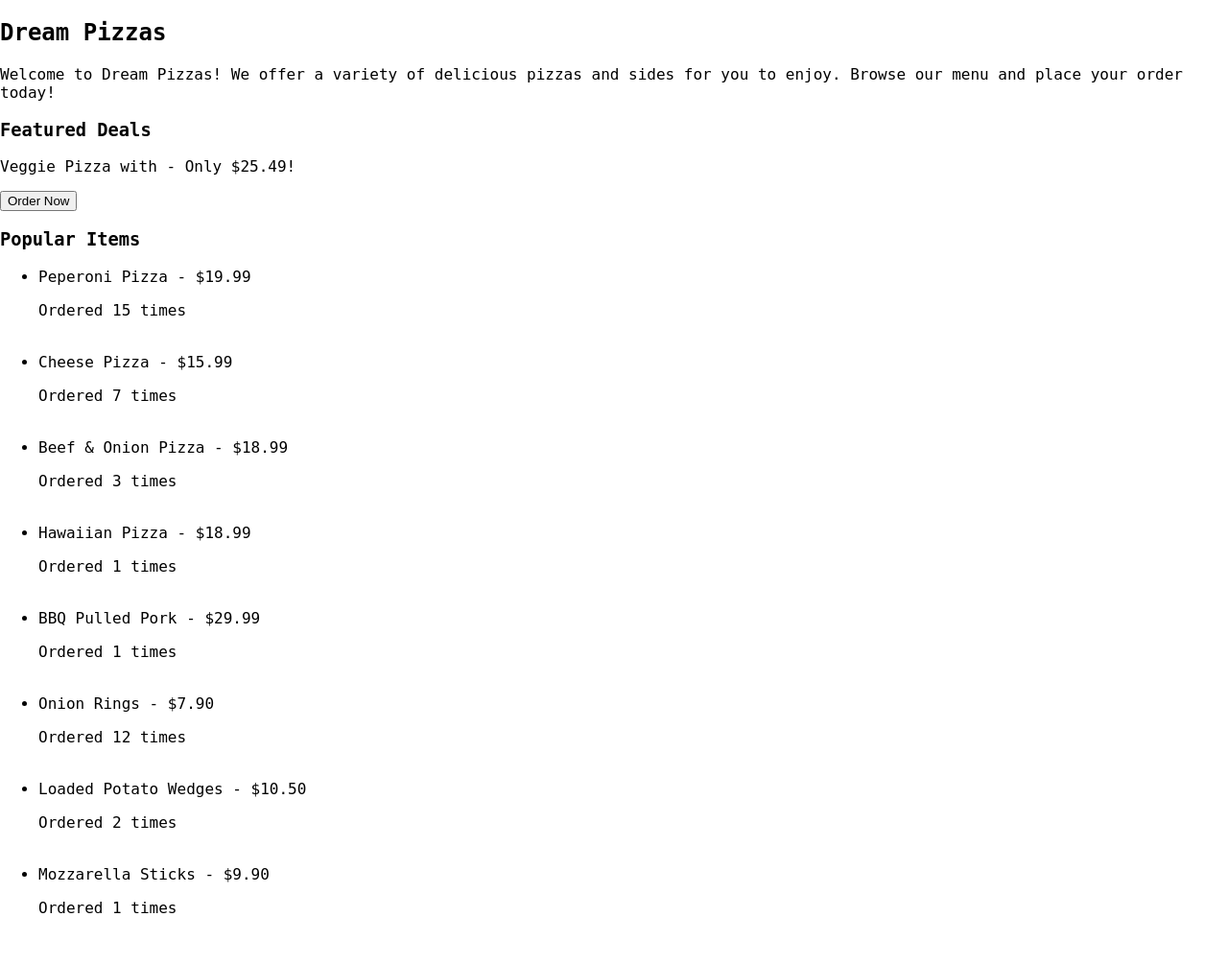
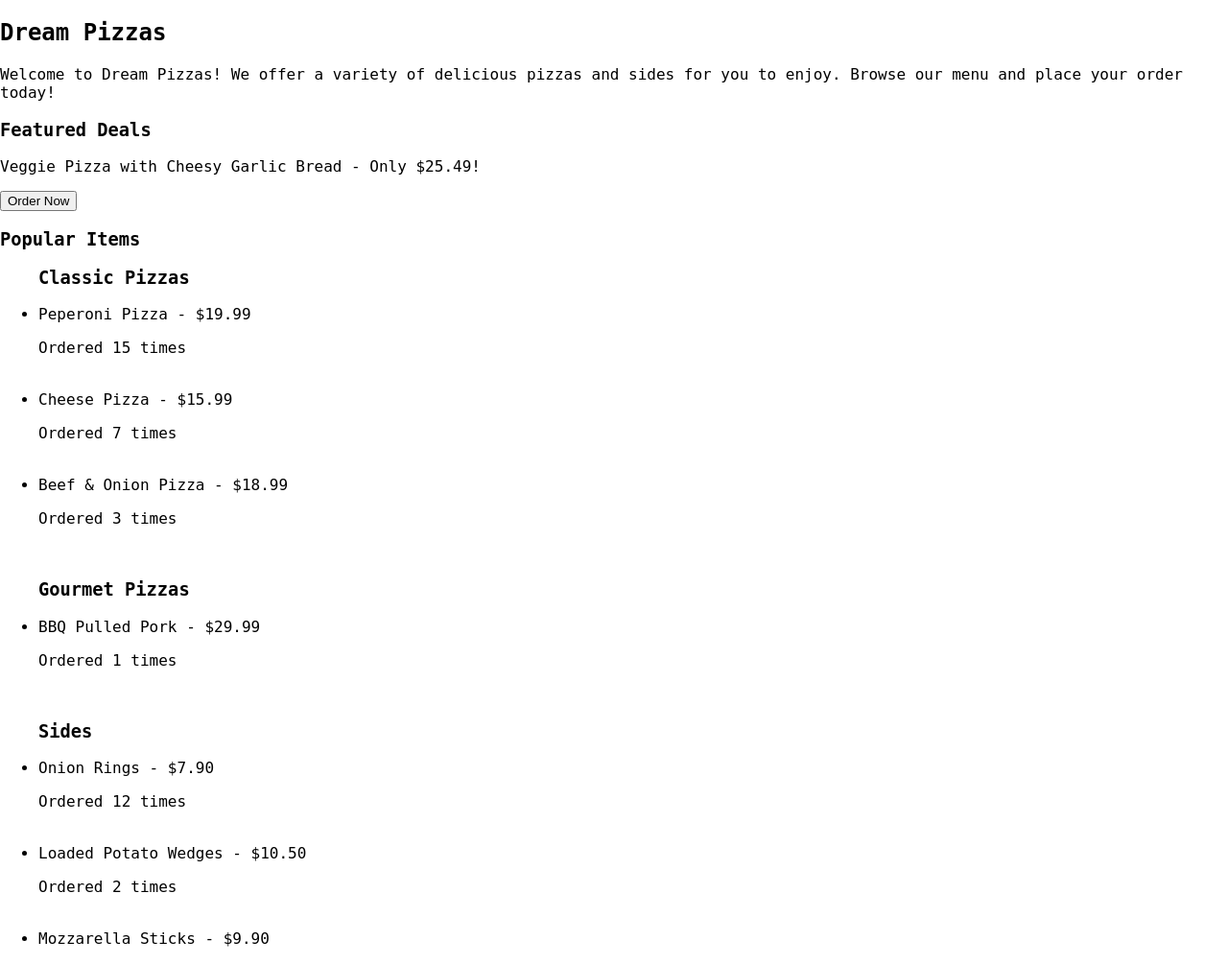
Before and after one commit to st25112-a11y/CSC-2-AS91897---AS91896, a Flask app: page / in a window 1280 px wide. Shown: the part 69-1074 px from the top of the page at 96% size. Run offline with Flask 3, Linux system fonts and the light colour scheme; data comes from the database, SQL or seed files in the repository; both versions use the stored data as it was after the commit.

Commit message:
Small fix to featured deals not having the side appear + Limited popular items to 3 items per category and titled eacch popular item category

```diff
--- a/app.py
+++ b/app.py
@@ -61,9 +61,9 @@ def index():
 
     popular_pizzas, popular_gourmet_pizzas, popular_sides = get_popular_items()
 
-    return render_template('index.html', active_page='index', feature_deal=feature_deal_pizza,  feature_deal_price=feature_deal_price, cart=cart, popular_pizzas=popular_pizzas, popular_gourmet_pizzas=popular_gourmet_pizzas, popular_sides=popular_sides)
+    return render_template('index.html', active_page='index', feature_deal=feature_deal_pizza,  feature_deal_price=feature_deal_price, feature_deal_side=feature_deal_side, cart=cart, popular_pizzas=popular_pizzas, popular_gourmet_pizzas=popular_gourmet_pizzas, popular_sides=popular_sides)
 
-def get_popular_items(limit=4):
+def get_popular_items(limit=3):
     conn = sqlite3.connect('dream_pizza.db')
     conn.row_factory = sqlite3.Row
     c = conn.cursor()
--- a/data/classic_pizzas.json
+++ b/data/classic_pizzas.json
@@ -21,6 +21,6 @@
     },
     "Hawaiian Pizza": {
         "price": 18.99,
-        "stock": 25
+        "stock": 24
     }
 }
--- a/templates/index.html
+++ b/templates/index.html
@@ -11,16 +11,19 @@
         <button class="home-order-btn" data-name="{{ feature_deal }}">Order Now</button>
         <h3>Popular Items</h3>
             <ul>
+                <h3>Classic Pizzas</h3>
             {% for item in popular_pizzas %}
                 <li>{{ item.name }} - ${{ "%.2f"|format(item.price) }}</li>
                 <p>Ordered {{ item.total_ordered }} times</p>
                 <a href="{{ url_for('menu', item=item.name) }}" class="home-order-btn">Order</a>
             {% endfor %}
+            <h3>Gourmet Pizzas</h3>
             {% for item in popular_gourmet_pizzas %}
                 <li>{{ item.name }} - ${{ "%.2f"|format(item.price) }}</li>
                 <p>Ordered {{ item.total_ordered }} times</p>
                 <a href="{{ url_for('menu', item=item.name) }}" class="home-order-btn">Order</a>
             {% endfor %}
+            <h3>Sides</h3>
             {% for item in popular_sides %}
                 <li>{{ item.name }} - ${{ "%.2f"|format(item.price) }}</li>
                 <p>Ordered {{ item.total_ordered }} times</p>
```
Also changed, not shown: dream_pizza.db.
